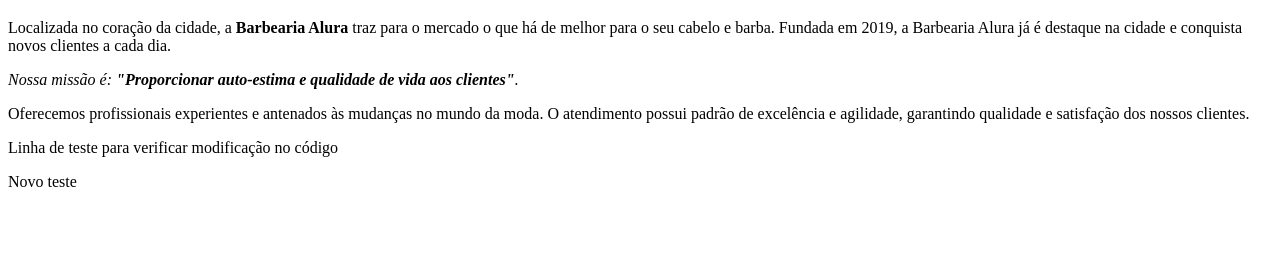
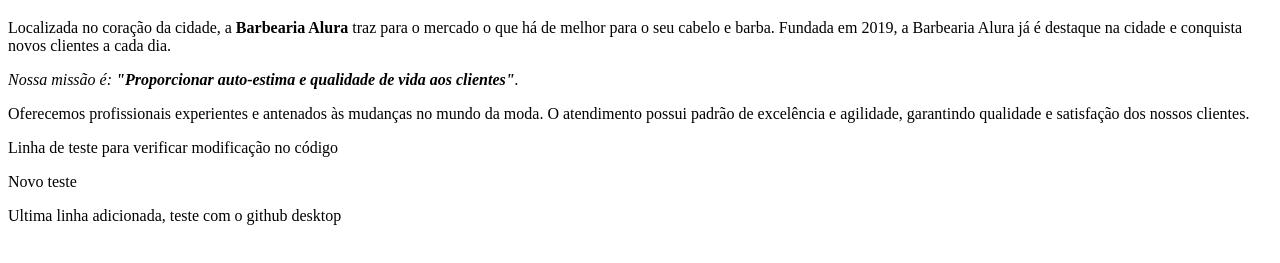
Before and after one commit to FabioARodrigues/DemoProject, a plain HTML site: page CURSO HTML e CSS/index.html in a window 1280 px wide. Shown: the part 61-324 px from the top of the page. Drawn offline with Linux system fonts and the light colour scheme.

Commit message:
Teste_githubDesktop
Linha inserida testando o github Desktop

```diff
--- a/CURSO HTML e CSS/index.html
+++ b/CURSO HTML e CSS/index.html
@@ -20,6 +20,7 @@
 
         <p>Linha de teste para verificar modificação no código</p>
         <p>Novo teste</p>
+        <p>Ultima linha adicionada, teste com o github desktop</p>
     </body>
 
  </html>
```
